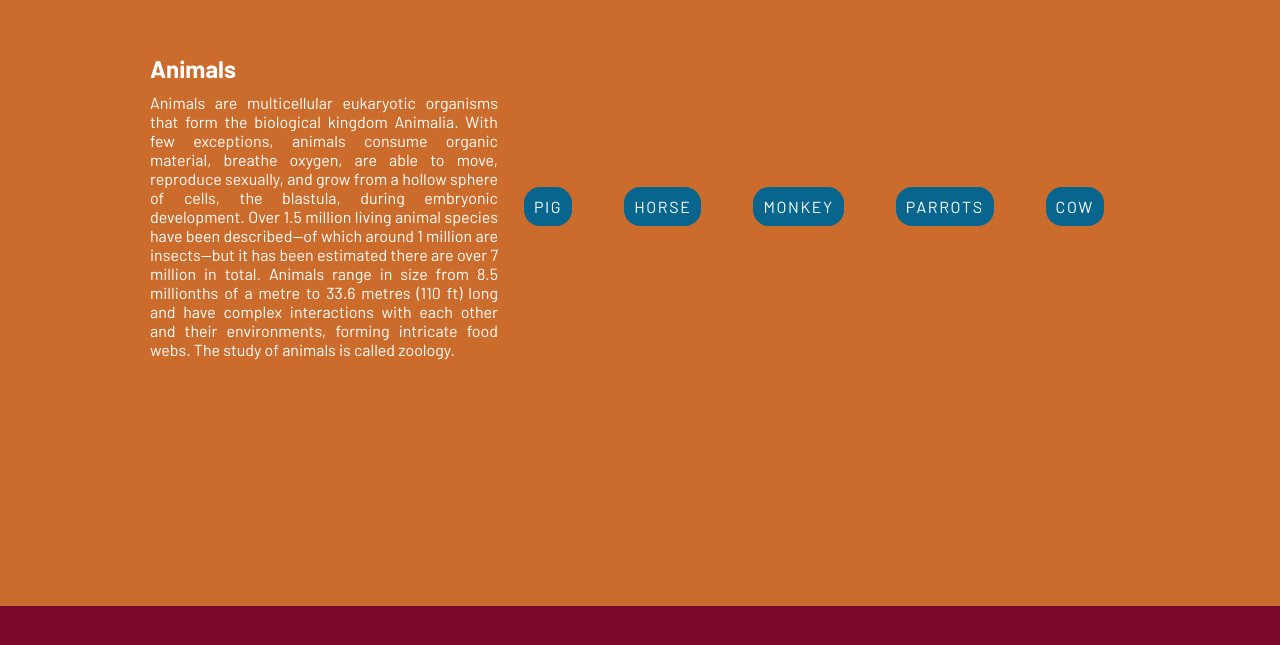
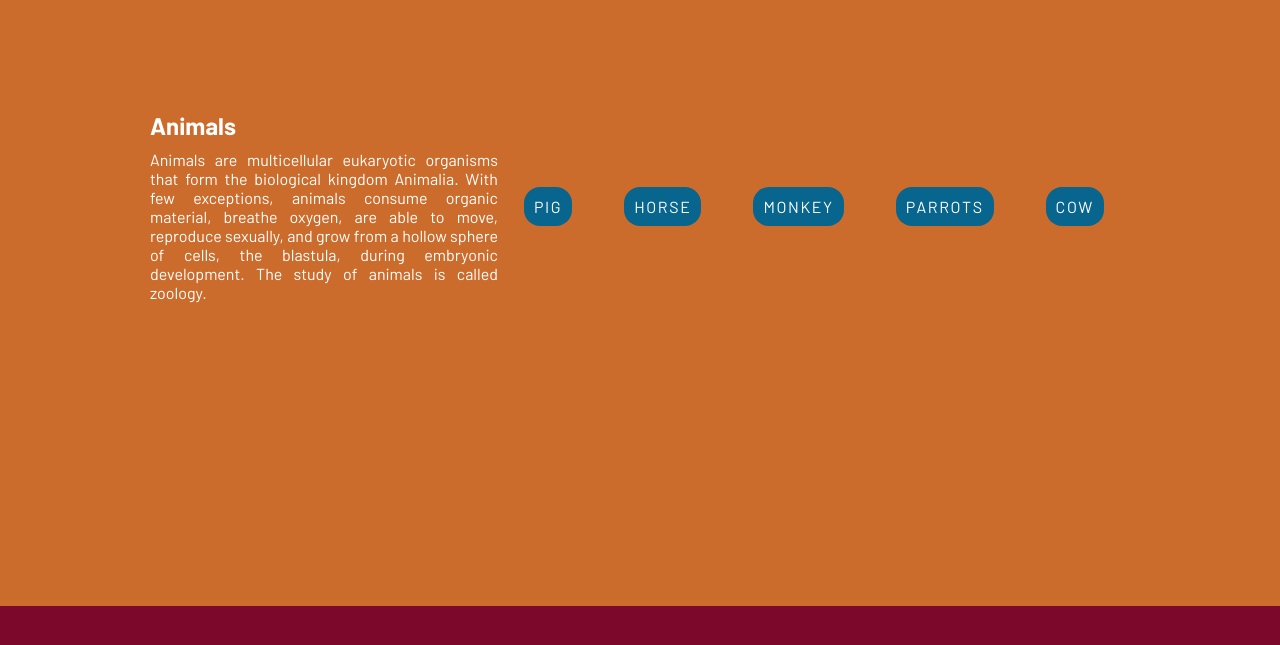
Before and after one commit to fermmotta/sound, a website: page index.html in a window 1280 px wide. Shown: the part 994-1639 px from the top of the page. Drawn offline with Linux system fonts and the light colour scheme; files whose address does not match are found by name.

Commit message:
Update index.html

```diff
--- a/index.html
+++ b/index.html
@@ -9,6 +9,7 @@
 </head>
 
 <body>
+  <!-- Navegation Bar -->
   <header>
     <nav>
       <ul>
@@ -19,11 +20,14 @@
       </ul>
     </nav>
   </header>
+  <!-- Star Wars section begins here -->
   <section id="StarWars">
+    <!-- text about the Star Wars section -->
     <article>
       <h2>Star Wars</h2>
       <p>Star Wars is an American epic space opera media franchise, centered on a film series created by George Lucas. It depicts the adventures of various characters "a long time ago in a galaxy far, far away".</p>
     </article>
+    <!-- commands for Star Wars sounds -->
     <aside>
       <ul class="sounds" id="instrument1">
         <li><a data-sound="father" class="sound">I'm your father</a></li>
@@ -34,12 +38,16 @@
       </ul>
     </aside>
   </section>
+  <!-- Animals section begins here -->
   <section id="Animals">
     <article>
+      <!-- text about the Animals section -->
       <h2>Animals</h2>
-      <p>Animals are multicellular eukaryotic organisms that form the biological kingdom Animalia. With few exceptions, animals consume organic material, breathe oxygen, are able to move, reproduce sexually, and grow from a hollow sphere of cells, the blastula, during embryonic development. Over 1.5 million living animal species have been described—of which around 1 million are insects—but it has been estimated there are over 7 million in total. Animals range in size from 8.5 millionths of a metre to 33.6 metres (110 ft) long and have complex interactions with each other and their environments, forming intricate food webs. The study of animals is called zoology.</p>
+      <p>Animals are multicellular eukaryotic organisms that form the biological kingdom Animalia. With few exceptions, animals consume organic material, breathe oxygen, are able to move, reproduce sexually, and grow from a hollow sphere of cells, the blastula,
+        during embryonic development. The study of animals is called zoology.</p>
     </article>
     <aside>
+      <!-- commands for Animals sounds -->
       <ul class="sounds" id="instrument2">
         <li><a data-sound="animal1" class="sound">Pig</a></li>
         <li><a data-sound="animal2" class="sound">Horse</a></li>
@@ -49,11 +57,15 @@
       </ul>
     </aside>
   </section>
+  <!-- People section begins here -->
   <section id="People">
     <article>
+      <!-- text about the People section -->
       <h2>People</h2>
-      <p>Human behavior is believed to be influenced by the endocrine system and the nervous system. It is most commonly believed that complexity in the behavior of an organism is correlated to the complexity of its nervous system. Generally, organisms with more complex nervous systems have a greater capacity to learn new responses and thus adjust their behavior.</p>
+      <p>Human behavior is believed to be influenced by the endocrine system and the nervous system. It is most commonly believed that complexity in the behavior of an organism is correlated to the complexity of its nervous system. Generally, organisms with
+        more complex nervous systems have a greater capacity to learn new responses and thus adjust their behavior.</p>
     </article>
+    <!-- commands for People sounds -->
     <aside>
       <ul class="sounds" id="instrument1">
         <li><a data-sound="people1" class="sound">Applause</a></li>
@@ -64,7 +76,7 @@
       </ul>
     </aside>
   </section>
-
+  <!-- data-sound audio files -->
   <audio data-sound="father" src="sounds/father.mp3"></audio>
   <audio data-sound="chew" src="sounds/Chew.mp3"></audio>
   <audio data-sound="lightsabers" src="sounds/lightsabers.m4a"></audio>
```
